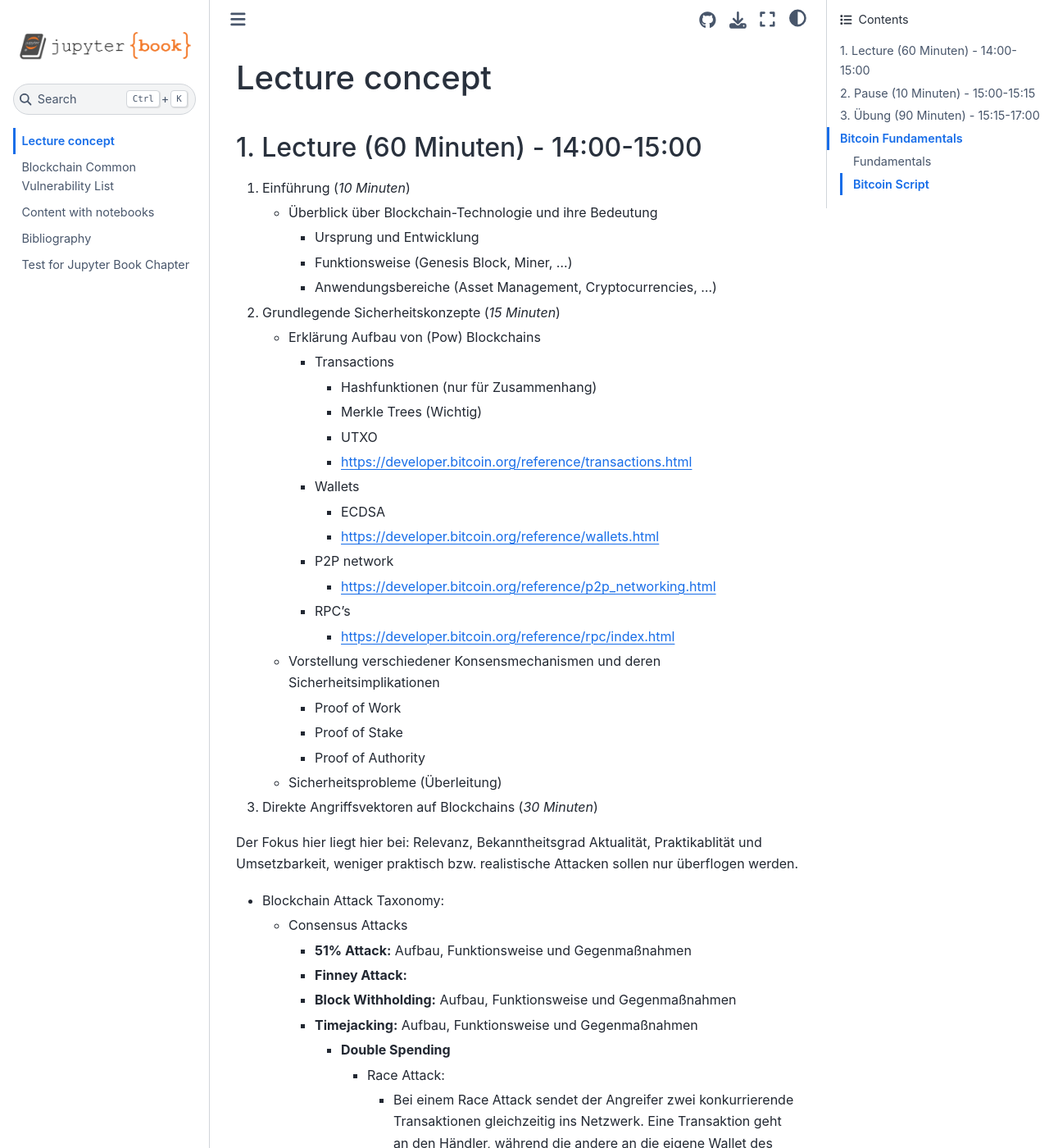
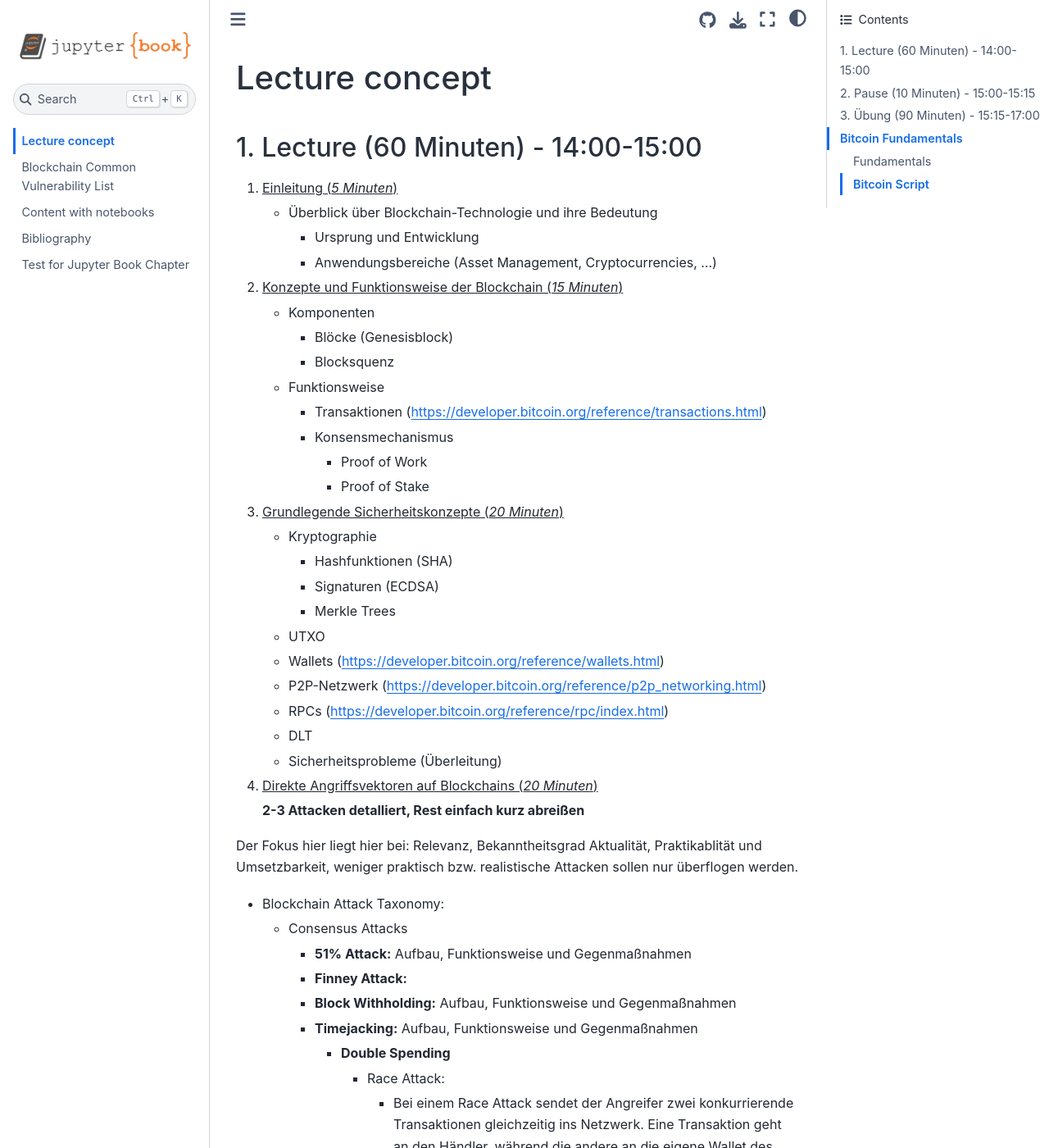
Before and after one commit to phelstab/blocksec, a Jupyter Book: the page built from book/concept.md, in a window 1280 px wide and 1400 px high. Shown: the whole window at 82% size. Built offline with Jupyter Book 1.0.4 settings and Sphinx 7.4.7 and the Sphinx Book theme 1.1.4, drawn with Linux system fonts in a browser that asks for light colours.

Commit message:
feat: reworked lecture structure

```diff
--- a/book/concept.md
+++ b/book/concept.md
@@ -2,35 +2,37 @@
 
 ## 1. Lecture (60 Minuten) - 14:00-15:00
 
-1. Einführung (*10 Minuten*)
+1. <u>Einleitung (*5 Minuten*)</u>
    * Überblick über Blockchain-Technologie und ihre Bedeutung
      * Ursprung und Entwicklung
-     * Funktionsweise (Genesis Block, Miner, ...)
      * Anwendungsbereiche (Asset Management, Cryptocurrencies, ...)
 
-2. Grundlegende Sicherheitskonzepte (*15 Minuten*)
-   * Erklärung Aufbau von (Pow) Blockchains
-     * Transactions
-       * Hashfunktionen (nur für Zusammenhang)
-       * Merkle Trees (Wichtig)
-       * UTXO
-       * https://developer.bitcoin.org/reference/transactions.html
-     * Wallets
-       * ECDSA
-       * https://developer.bitcoin.org/reference/wallets.html
-     * P2P network
-       * https://developer.bitcoin.org/reference/p2p_networking.html
-     * RPC's
-       * https://developer.bitcoin.org/reference/rpc/index.html
+2. <u>Konzepte und Funktionsweise der Blockchain (*15 Minuten*)</u>
+   * Komponenten
+     * Blöcke (Genesisblock)
+     * Blocksquenz
+   * Funktionsweise
+     * Transaktionen (https://developer.bitcoin.org/reference/transactions.html)
+     * Konsensmechanismus
+       * Proof of Work
+       * Proof of Stake
 
-   * Vorstellung verschiedener Konsensmechanismen und deren Sicherheitsimplikationen
-     * Proof of Work
-     * Proof of Stake
-     * Proof of Authority
+3. <u>Grundlegende Sicherheitskonzepte (*20 Minuten*)</u>
+    * Kryptographie
+      * Hashfunktionen (SHA)
+      * Signaturen (ECDSA)
+      * Merkle Trees
+    * UTXO
+    * Wallets (https://developer.bitcoin.org/reference/wallets.html)
+    * P2P-Netzwerk (https://developer.bitcoin.org/reference/p2p_networking.html)
+    * RPCs (https://developer.bitcoin.org/reference/rpc/index.html)
+    * DLT
+    * Sicherheitsprobleme (Überleitung)
 
-   * Sicherheitsprobleme (Überleitung)
 
-3. Direkte Angriffsvektoren auf Blockchains (*30 Minuten*)
+4. <u>Direkte Angriffsvektoren auf Blockchains (*20 Minuten*)</u>
+
+    **2-3 Attacken detalliert, Rest einfach kurz abreißen**
 
   Der Fokus hier liegt hier bei:
     Relevanz,
```
